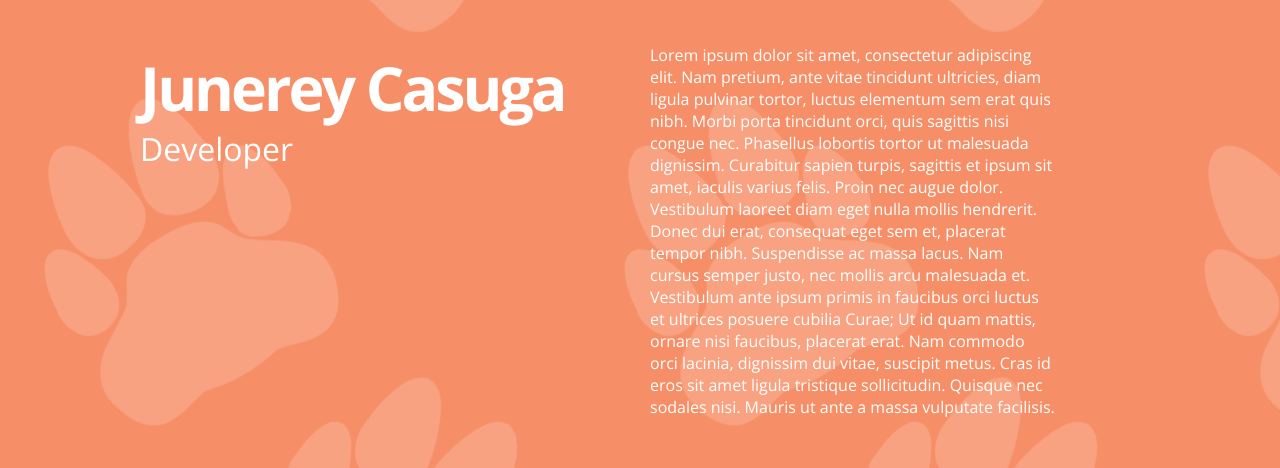
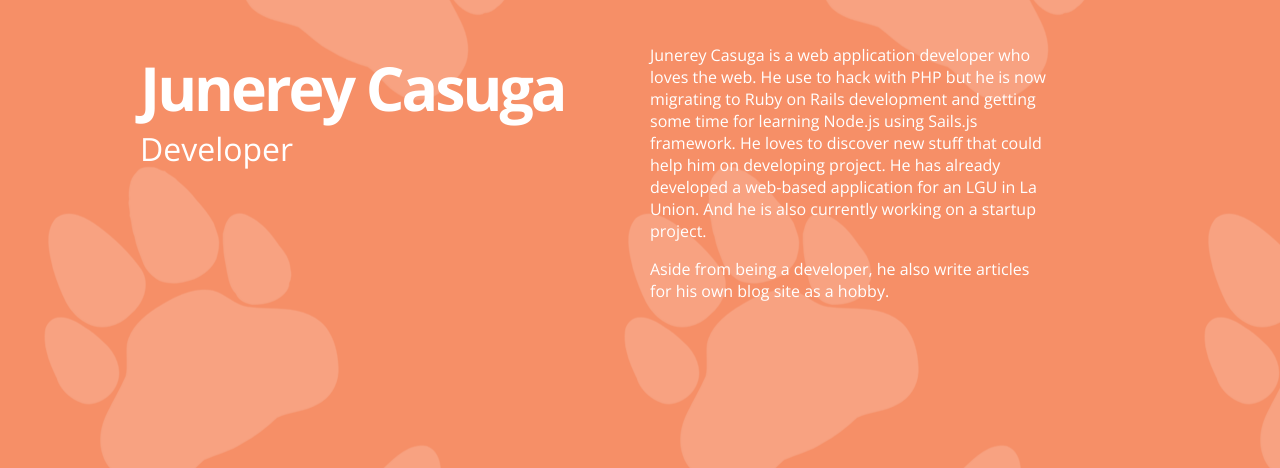
Before and after one commit to junereycasuga/26Alpha, a plain HTML site: page index.html in a window 1280 px wide. Shown: the part 1936-2404 px from the top of the page. Drawn offline with nearby package versions, Linux system fonts and the light colour scheme.

Commit message:
updates on description

```diff
--- a/index.html
+++ b/index.html
@@ -83,7 +83,9 @@
 			</div>
 
 			<div id="content" class="grid_5 pull-right">
-				<p>Lorem ipsum dolor sit amet, consectetur adipiscing elit. Nam pretium, ante vitae tincidunt ultricies, diam ligula pulvinar tortor, luctus elementum sem erat quis nibh. Morbi porta tincidunt orci, quis sagittis nisi congue nec. Phasellus lobortis tortor ut malesuada dignissim. Curabitur sapien turpis, sagittis et ipsum sit amet, iaculis varius felis. Proin nec augue dolor. Vestibulum laoreet diam eget nulla mollis hendrerit. Donec dui erat, consequat eget sem et, placerat tempor nibh. Suspendisse ac massa lacus. Nam cursus semper justo, nec mollis arcu malesuada et. Vestibulum ante ipsum primis in faucibus orci luctus et ultrices posuere cubilia Curae; Ut id quam mattis, ornare nisi faucibus, placerat erat. Nam commodo orci lacinia, dignissim dui vitae, suscipit metus. Cras id eros sit amet ligula tristique sollicitudin. Quisque nec sodales nisi. Mauris ut ante a massa vulputate facilisis.</p>
+                <p>Junerey Casuga is a web application developer who loves the web. He use to hack with PHP but he is now migrating to Ruby on Rails development and getting some time for learning Node.js using Sails.js framework. He loves to discover new stuff that could help him on developing project. He has already developed a web-based application for an LGU in La Union. And he is also currently working on a startup project.</p>
+
+                <p>Aside from being a developer, he also write articles for his own <a href="http://junereycasuga.github.io" target="_blank">blog site</a> as a hobby.</p>
 			</div>
 			</div>
 
```
